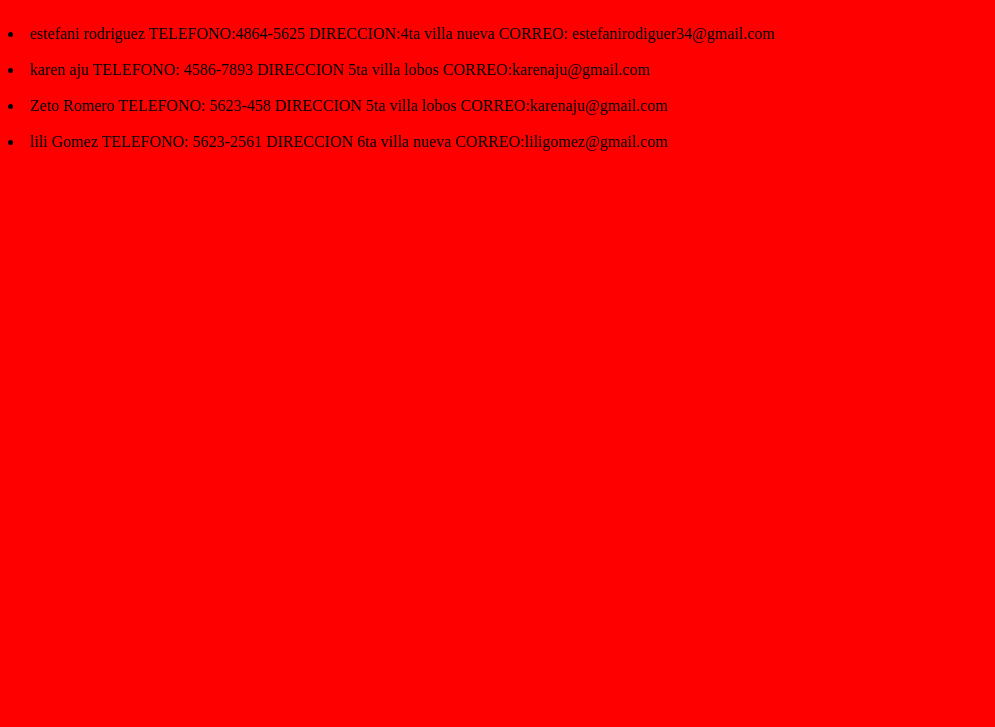
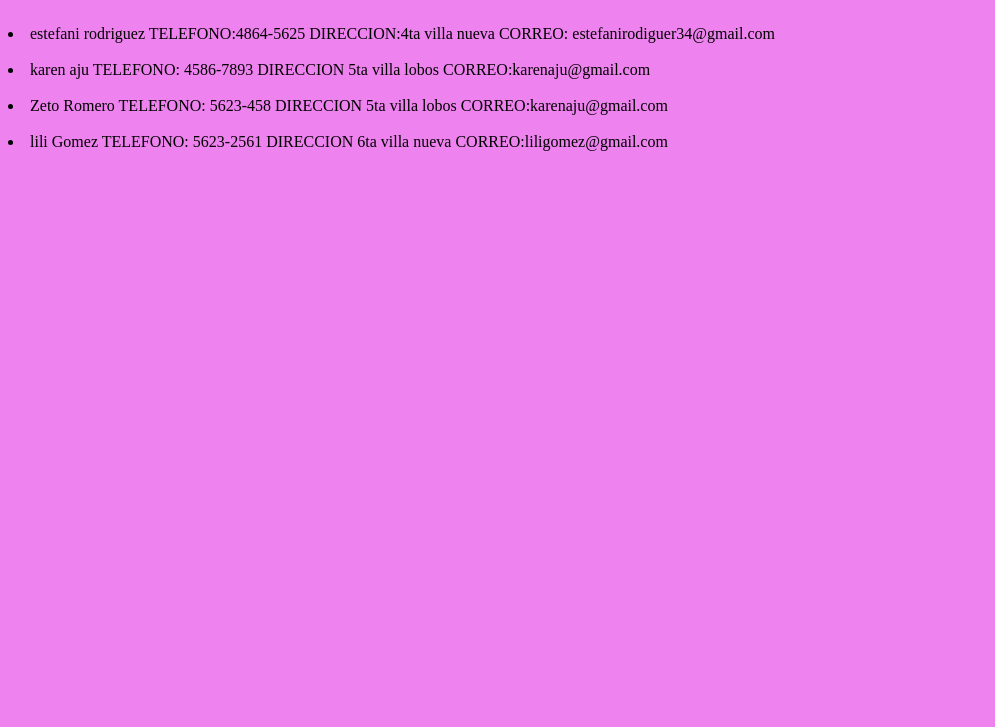
Before and after one commit to jennifer10Y/hojas, a plain HTML site: page referencias.html in a window 1280 px wide. Shown: the part 73-800 px from the top of the page, without its empty margins (0-995 px from the left). Drawn offline with Linux system fonts and the light colour scheme.

Commit message:
cambie el color

```diff
--- a/referencias.html
+++ b/referencias.html
@@ -3,7 +3,7 @@
 <head>
 	 <title> REFERENCIAS.</title>
 </head>
-<body bgcolor="red">
+<body bgcolor="violet">
 
 
 	<center><H1> JENNIFER PAOLA RODRIGUEZ DE PAZ </H1></center>
```
